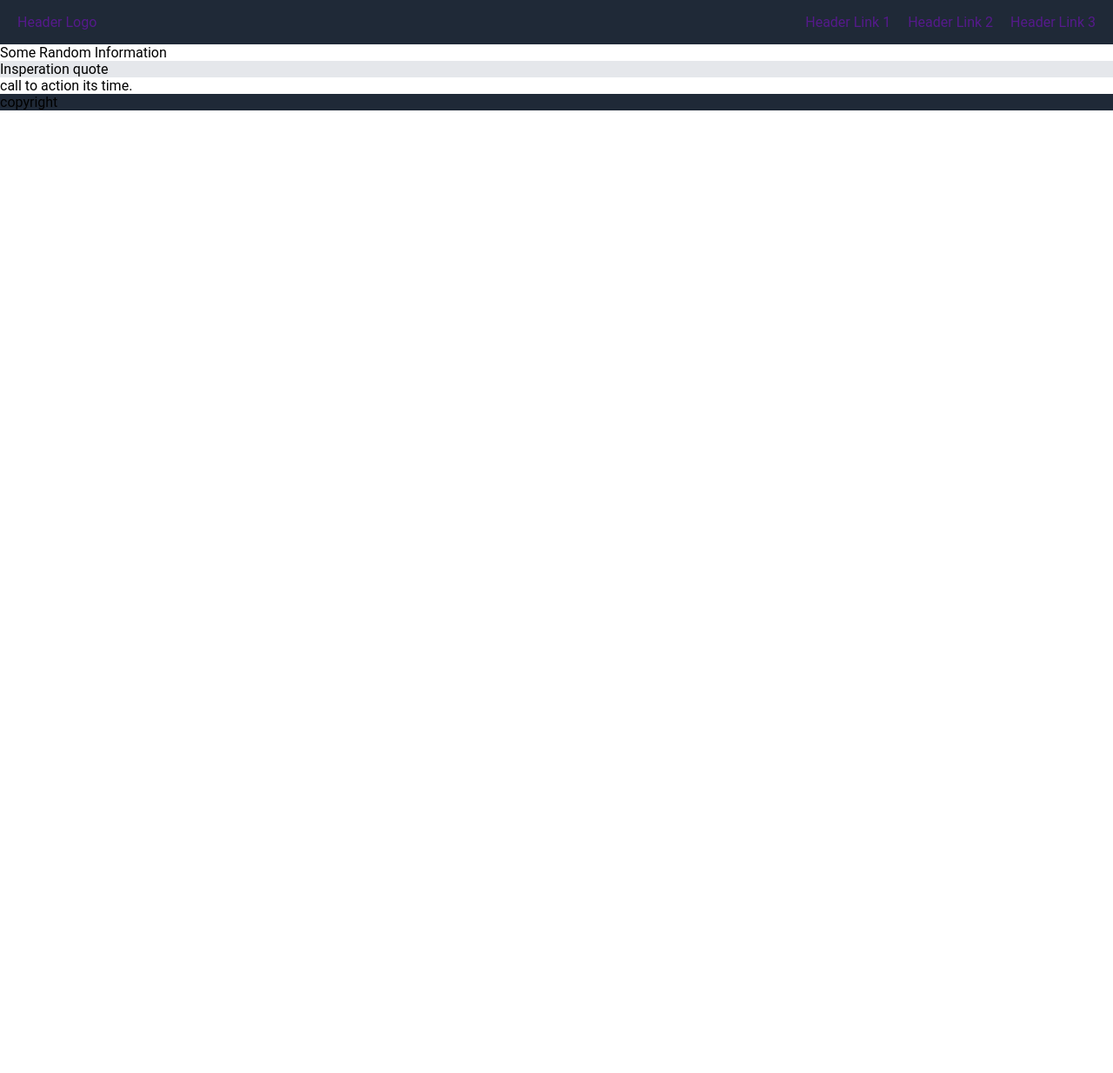
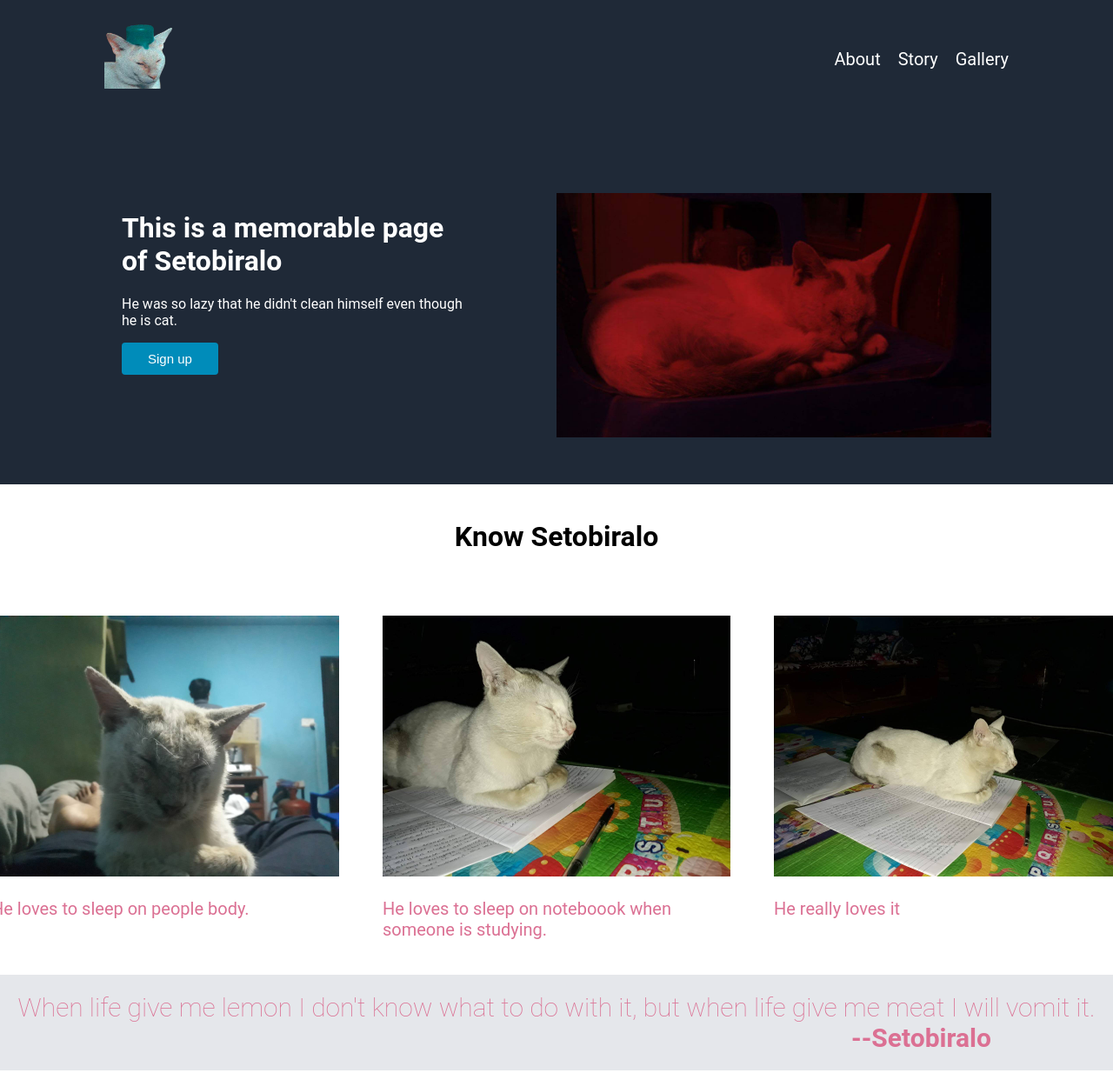
Before and after one commit to TheZero0-ctrl/landing-page, a plain HTML site: page index.html in a window 1280 px wide. Shown: the top 1234 px of the page at 87% size. Before the commit the page ends 800 px from the top, so only its background shows below. Drawn offline with Linux system fonts and the light colour scheme.

Commit message:
finish landing page

```diff
--- a/index.html
+++ b/index.html
@@ -9,28 +9,61 @@
 </head>
 <body>
    <div class="intro">
-    <ul class="nav">
-        <li><a href="">Header Logo</a></li>
-        <li class="link"><a href="">Header Link 1</a></li>
-        <li><a href="">Header Link 2</a></li>
-        <li><a href="">Header Link 3</a></li>
-    </ul>
+       <div>
+            <ul class="nav">
+                <li><a href=""><img class="icon" src="img/icon.png"></a></li>
+                <li class="link link-1"><a href="">About</a></li>
+                <li class="link-1"><a href="">Story</a></li>
+                <li class="link-1"><a href="">Gallery</a></li>
+            </ul>
+        </div>
+        <div class="website-information">
+            <div class="information">
+                <h1>This is a memorable page of Setobiralo</h1>
+                <p>He was so lazy that he didn't clean himself even though he is cat.</p>
+                <button class="button-1 no-border">Sign up</button>
+            </div>
+            <div>
+                <img class="featured-img" src="img/img-1.jpg">
+            </div>
+        </div>
    </div>
 
    <div class="content">
-    Some Random Information
+    <div><h1>Know Setobiralo</h1></div>
+    <div class="card-container">
+        <div class="card">
+            <img class="general-img" src="img/img-2.jpg">
+            <p>He loves to sleep on people body.</p>
+        </div>
+        <div class="card">
+            <img class="general-img" src="img/img-3.jpg">
+            <p>He loves to sleep on noteboook when someone is studying.</p>
+        </div>
+        <div class="card">
+            <img class="general-img" src="img/img-4.jpg">
+            <p>He really loves it</p>
+        </div>
+    </div>
    </div>
 
    <div class="quote">
-    Insperation quote
+        <div>When life give me lemon I don't know what to do with it, but when life give me meat I will vomit it.</div>
+        <div style="text-align: right; font-weight: bold; margin-right: 120px;">--Setobiralo</div>
    </div>
 
    <div class="sign">
-    call to action its time.
+    <div class="call">
+        <div>
+            <h2 style="color: white;">Keep updated with Setobiralo</h2>
+            <p>Sign up for the latest information right now!</p>
+        </div>
+        <div class="button"><button class="button-1">Sign up</button></div>
+    </div>
    </div>
 
    <div class="footer">
-    copyright
+    Copyright © The Odin Project 2021
    </div>
 </body>
 </html>
--- a/style.css
+++ b/style.css
@@ -2,23 +2,39 @@ body {
     height: 100vh;
     margin: 0;
     font-family: Roboto, sans-serif;
-    display: flex;
     display: flex;
     flex-direction: column;
 }
 
 .intro {
     background-color: #1f2937;
+    display: flex;
+    flex-direction: column;
+    color: white;
+    gap: 100px;
+    padding-left: 100px;
+    padding-right: 100px;
 }
 
 
 
 .quote {
     background-color: #e5e7eb;
+    color: palevioletred;
+    font-size: 30px;
+    font-weight: lighter;
+    display: flex;
+    flex-direction: column;
+    justify-content: center;
+    text-align: center;
+    padding: 20px;
 }
 
 .footer {
     background-color: #1f2937;
+    padding: 15px;
+    color: white;
+    text-align: center;
 }
 
 ul {
@@ -30,9 +46,100 @@ ul {
 }
 
 a {
-    text-decoration: none;
+    text-decoration:none;
+    color: white;
 }
 
 .link {
     margin-left: auto;
 }
+
+.website-information {
+    display: flex;
+    justify-content: center;
+    gap: 100px;
+}
+
+.content {
+    display: flex;
+    flex-direction: column;
+    align-items: center;
+    justify-content: center;
+    gap: 50px;
+    padding: 20px;
+}
+
+.card-container {
+    display: flex;
+    justify-content: center;
+    gap: 50px;
+}
+
+.icon {
+    height: auto;
+    width: 80px;
+    padding-top: 10px;
+}
+
+.link-1 {
+    padding-top: 40px;
+    font-size: 20px;
+}
+
+.featured-img {
+    height: auto;
+    width: 500px;
+    padding-bottom: 50px;
+}
+
+.information {
+    width: 400px;
+}
+
+.button-1.no-border {
+    background-color: #008CBA;
+    color: white;
+    padding: 10px 30px;
+    font-size: 15px;
+    border:none;
+    border-radius: 4px;
+}
+
+.general-img {
+    height: auto;
+    width: 400px;
+}
+
+.card {
+    width: 400px;
+    color: palevioletred;
+    font-size: 20px;
+}
+
+.sign {
+    display: flex;
+    background-color: #3882F6;
+    width: 800px;
+    align-self: center;
+    padding: 50px;
+    margin: 50px;
+    border-radius: 4px;
+}
+
+.call {
+    display: flex;
+    gap: 200px;
+}
+
+.button-1 {
+    background-color: #3882F6;
+    color: white;
+    padding: 10px 30px;
+    font-size: 15px;
+    border-radius: 4px;
+
+}
+
+.button {
+    align-self: center;
+}
```
Also changed, not shown: img/icon.png (added), img/img-1.jpg (added), img/img-2.jpg (added), img/img-3.jpg (added), img/img-4.jpg (added), img/signal-2021-11-19-10-45-48-954-3.jpg (added), img/signal-2021-11-19-10-45-48-954-5.jpg (added), img/signal-2021-11-19-10-45-48-954.jpg (added).
